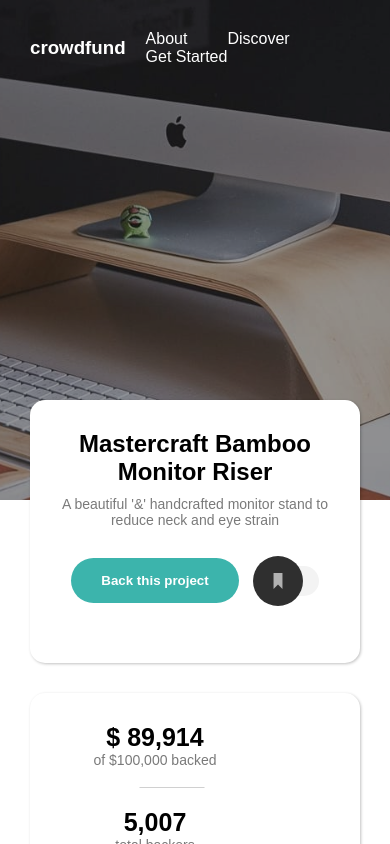
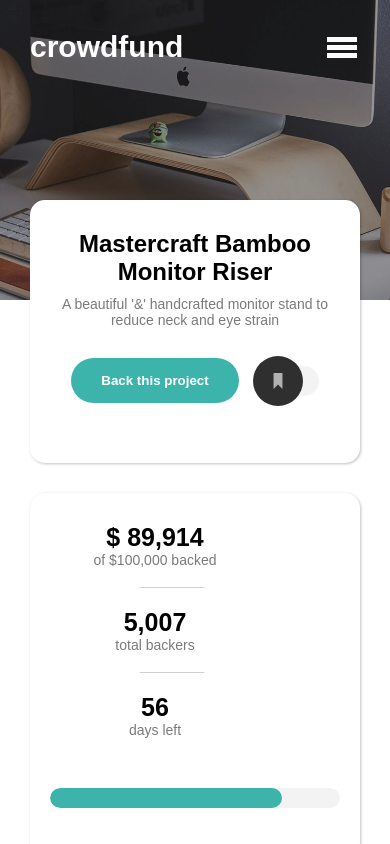
Before and after one commit to Haybuka/crowd-funding, a React (Create React App) app: page / in a window 390 px wide. Shown: the top 844 px of the page. Built offline with nearby package versions, Linux system fonts and the light colour scheme.

Commit message:
completed toggle states for mobile using tenary

```diff
--- a/src/App.css
+++ b/src/App.css
@@ -57,6 +57,9 @@ body{
   main{
     padding: 0 30px;
   }
+  .toggle-nav{
+    display: none;
+  }
 }
 
 @media screen and (max-width:500px){
--- a/src/App.js
+++ b/src/App.js
@@ -1,9 +1,17 @@
+import React,{useState} from 'react';
 import Crowdfund from './component/Crowdfund';
+import Header from './component/Header';
 import './App.css'
 function App() {
+  let [toggle,setToggle] = useState(true)
+
   return (
     <div className='container'>
-      <Crowdfund />
+      <Header toggle={toggle} setToggle={setToggle}/>
+
+     <>
+        <Crowdfund toggle={toggle}/>
+     </>
     </div>
   );
 }
--- a/src/component/About.js
+++ b/src/component/About.js
@@ -1,10 +1,10 @@
 import React from 'react'
 import Card from './Card'
 import '../styles/About.css'
-function About({cardDetails,handleModal,modal}) {
+function About({cardDetails,handleModal,modal,toggle}) {
 
   return (
-    <section className='About block'>
+    <section className={toggle ? 'About block' : 'About block toggle-nav' } id='about'>
       <article>
           <h3 className=''>About Section</h3>
           <p className='About-text text-primary'>
--- a/src/component/Crowdfund.js
+++ b/src/component/Crowdfund.js
@@ -5,7 +5,7 @@ import Layout from "../component/Layout";
 import Statistics from './Statistics';
 import About from './About';
 import Modal from './Modal';
-function Crowdfund() {
+function Crowdfund({toggle}) {
   const [modal,setModal] = useState(true)
   let [amnt,setAmnt] = useState(89914)
   let [stat,setStat] = useState(5007)
@@ -93,13 +93,12 @@ function Crowdfund() {
   }
   return (
     <>
-      <Header />
       <main className={!modal ? 'modal-bg':''}>
         <Layout/>
-        <Statistics amnt={amnt} stat={stat} />
-        <About cardDetails={cardDetails} handleModal={handleModal} modal={modal}/>
+        <Statistics amnt={amnt} stat={stat}   toggle={toggle}/>
+        <About cardDetails={cardDetails} handleModal={handleModal} modal={modal}  toggle={toggle}/>
       </main>
-      <Modal cardDetails={cardDetails} handleModal={handleModal} modal={modal} updateModalStat={updateModalStat}/>
+      <Modal cardDetails={cardDetails} handleModal={handleModal} modal={modal} updateModalStat={updateModalStat} toggle={toggle}/>
     </>
   )
 }
--- a/src/component/Header.js
+++ b/src/component/Header.js
@@ -1,16 +1,27 @@
-import React from 'react'
+import React,{useState} from 'react'
 import '../styles/Header.css'
-function Header() {
+function Header({toggle,setToggle}) {
   return (
     <header className='Header'>
         <nav className='Header-nav'>
             <h3>crowdfund</h3>
+            <div className='harmburger' onClick={(e)=> setToggle(!toggle)}>
+               <span></span>
+               <span></span>
+               <span></span>
+            </div>
             <ul className='Header-nav_item'>
                 <li>About</li>
                 <li>Discover</li>
                 <li>Get Started</li>
             </ul>
+
         </nav>
+        <ul className={ toggle ? 'Header-nav_item-sm' : 'Header-nav_item-sm hide-nav'}>
+                <li onClick={(e)=> setToggle(!toggle)} href="#about">About</li>
+                <li onClick={(e)=> setToggle(!toggle)} href="#about">Discover</li>
+                <li onClick={(e)=> setToggle(!toggle)} href="#about">Get Started</li>
+            </ul>
     </header>
   )
 }
--- a/src/component/Statistics.js
+++ b/src/component/Statistics.js
@@ -1,9 +1,9 @@
 import React,{useState} from 'react'
 import Slider from './Slider'
 import '../styles/Stats.css'
-function Statistics({amnt,stat}) {
+function Statistics({amnt,stat,toggle}) {
   return (
-    <section className='Stats block'>
+    <section className={toggle ? 'Stats block' : 'Stats block toggle-nav'}>
         <ul >
         <li className={amnt.toString().length > 12 ? 'mr-3' : ''}>
             <h3 > $ {amnt.toLocaleString()}</h3>
--- a/src/styles/Header.css
+++ b/src/styles/Header.css
@@ -53,6 +53,9 @@
     width: 90%;
 
 }
+.harmburger,.Header-nav_item-sm{
+    display: none;
+}
 
 @media screen and (max-width:1000px){
     .Header-nav{
@@ -64,5 +67,73 @@
 @media screen and (max-width:800px){
     .Header{
     background-image: url('../images/image-hero-mobile.jpg');
+    height: 300px;
+    }
+
+}
+
+@media screen and (max-width:600px){
+    .Header-nav{
+        /* display: block; */
+    }
+    .Header-nav_item{
+        display: none;
+    }
+    .Header-nav h3{
+        font-size: 30px;
+    }
+    .harmburger{
+        display:block;
+        position: relative;
+        cursor: pointer;
+    }
+    .harmburger span{
+        display: block;
+        background-color: rgb(251, 251, 251);
+        height: 5px;
+        width: 30px;
+        margin: 3px;
+
+    }
+    .Header-nav_item-sm{
+        display: flex;
+        flex-direction: column;
+        align-items: center;
+        justify-content: center;
+        text-align: center;
+        font-weight: bold;
+        color: rgb(0, 0, 0);
+        background-color: rgb(255, 255, 255);
+        position: absolute;
+        width: 100%;
+        z-index: 10;
+        height: 100%;
+        transform: translateX(-1000px);
+        transition: all 0.35s ease-in;
+    }
+    .Header-nav_item-sm li{
+        margin: 15px 0;
+        cursor: pointer;
+      position: relative;
+    }
+    .Header-nav_item-sm li:after{
+        background-color: #000;
+        position: absolute;
+        content: '';
+        bottom: -10%;
+        left: 50%;
+        transform: translate(-50%,10%);
+        transform-origin: center;
+        width: 0;
+        bottom: 0%;
+        height: 5px;
+        transition: all 0.25s ease-in;
+    }
+    .Header-nav_item-sm li:hover::after{
+        width: 70%;
+    }
+    .hide-nav{
+        transform: translate(0);
+        height: 100vh;
     }
 }
```
